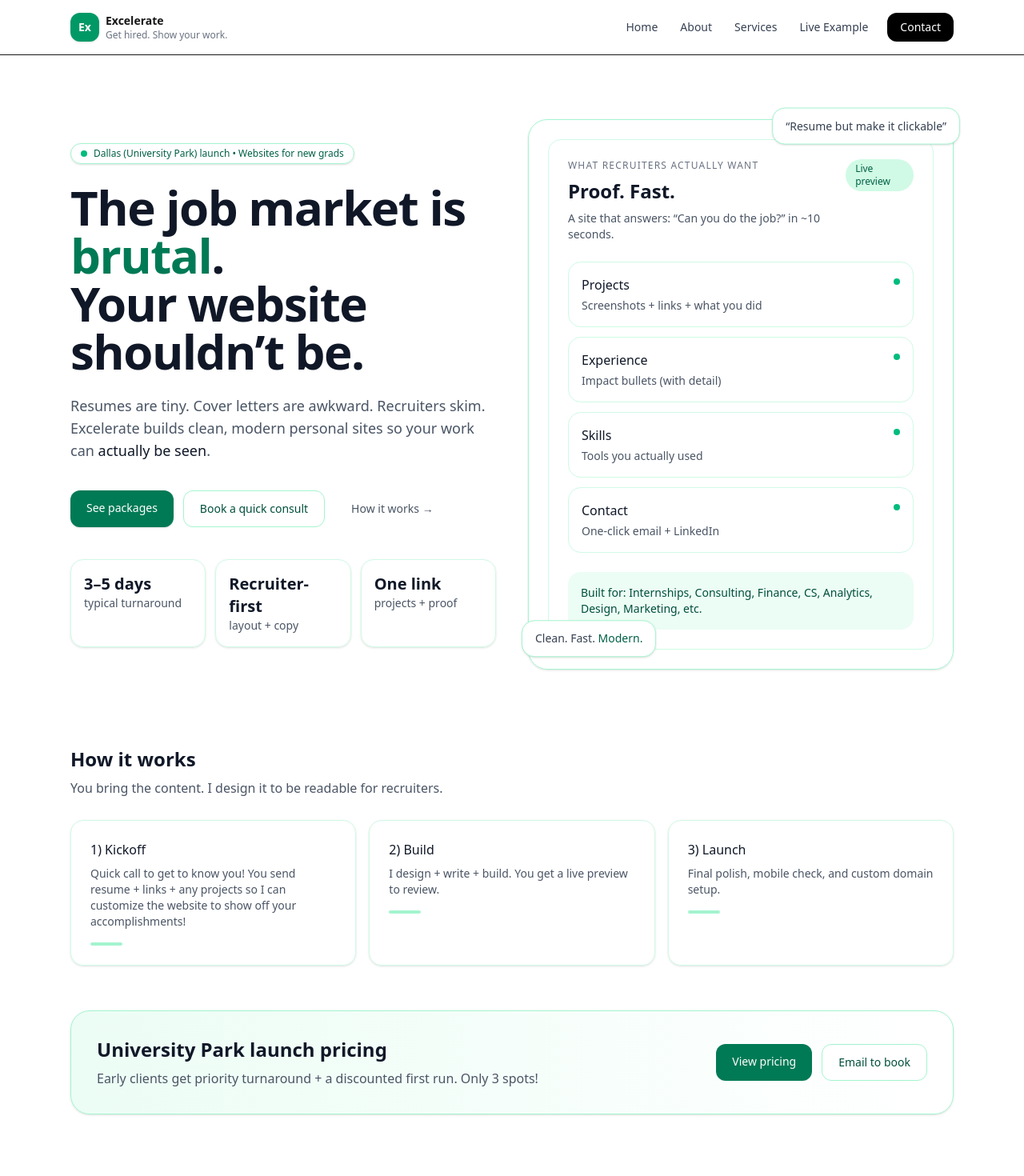
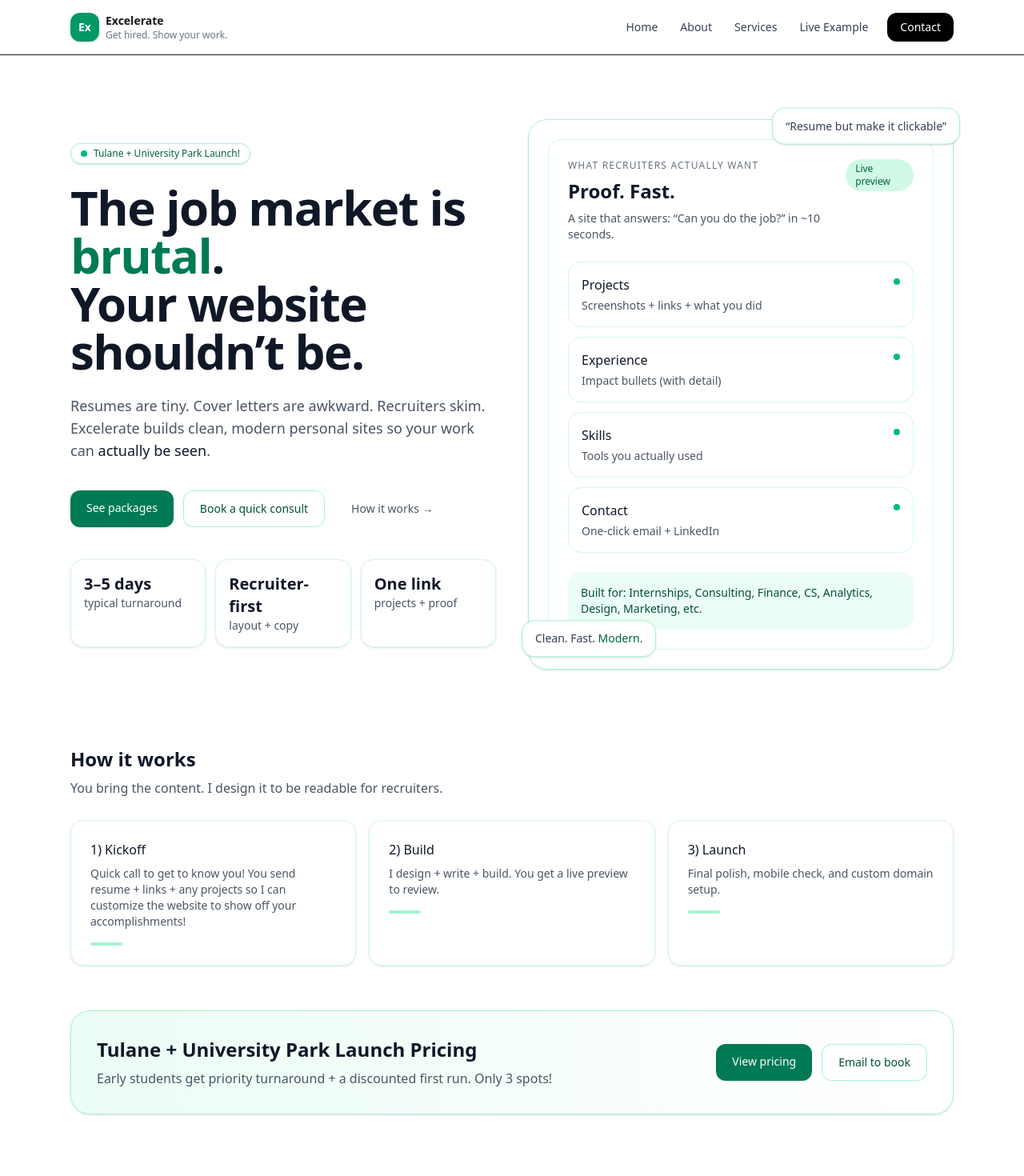
Before and after one commit to katsullivan58-rgb/exceleratesite, a Next.js app: page / in a window 1280 px wide. Shown: the top 1470 px of the page at 80% size. Built offline with nearby package versions, Linux system fonts and the light colour scheme.

Commit message:
Update Excelerate site

```diff
--- a/app/page.tsx
+++ b/app/page.tsx
@@ -42,7 +42,7 @@ export default function HomePage() {
           <div>
             <motion.div variants={fadeUp} className="inline-flex items-center gap-2 rounded-full border border-emerald-200 bg-white/70 px-3 py-1 text-xs text-emerald-800 shadow-sm">
               <span className="h-2 w-2 rounded-full bg-emerald-500" />
-              Dallas (University Park) launch • Websites for new grads
+              Tulane + University Park Launch!
             </motion.div>
 
             <motion.h1 variants={fadeUp} className="mt-6 text-4xl font-semibold tracking-tight text-gray-900 sm:text-6xl">
@@ -205,10 +205,10 @@ export default function HomePage() {
           <div className="flex flex-col gap-6 md:flex-row md:items-center md:justify-between">
             <div>
               <h2 className="text-2xl font-semibold text-gray-900">
-                University Park launch pricing
+                Tulane + University Park  Launch Pricing
               </h2>
               <p className="mt-2 text-gray-600">
-                Early clients get priority turnaround + a discounted first run. Only 3 spots!
+                Early students get priority turnaround + a discounted first run. Only 3 spots!
               </p>
             </div>
 
--- a/app/services/page.tsx
+++ b/app/services/page.tsx
@@ -7,7 +7,7 @@ export default function Services() {
     <main className="mx-auto max-w-6xl px-6 py-20">
       <div className="inline-flex items-center gap-2 rounded-full border border-emerald-200 bg-emerald-50 px-3 py-1 text-xs text-emerald-800">
         <span className="h-2 w-2 rounded-full bg-emerald-600" />
-        Dallas (University Park) Launch!!! • Limited time discounted student pricing!
+        Tulane + University Park Launch!!! • Limited time discounted student pricing!
       </div>
 
       <h1 className="mt-6 text-4xl font-semibold tracking-tight">
```
